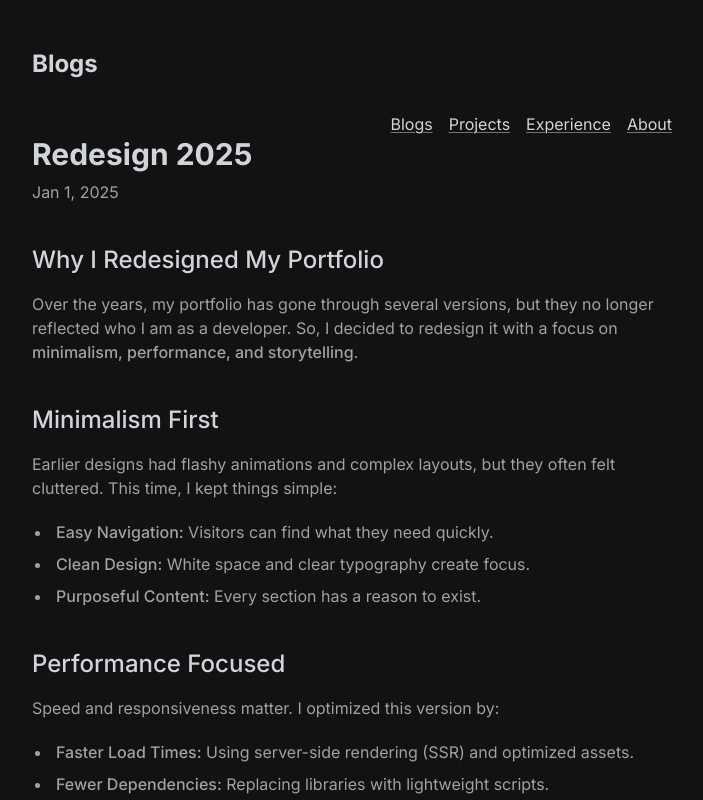
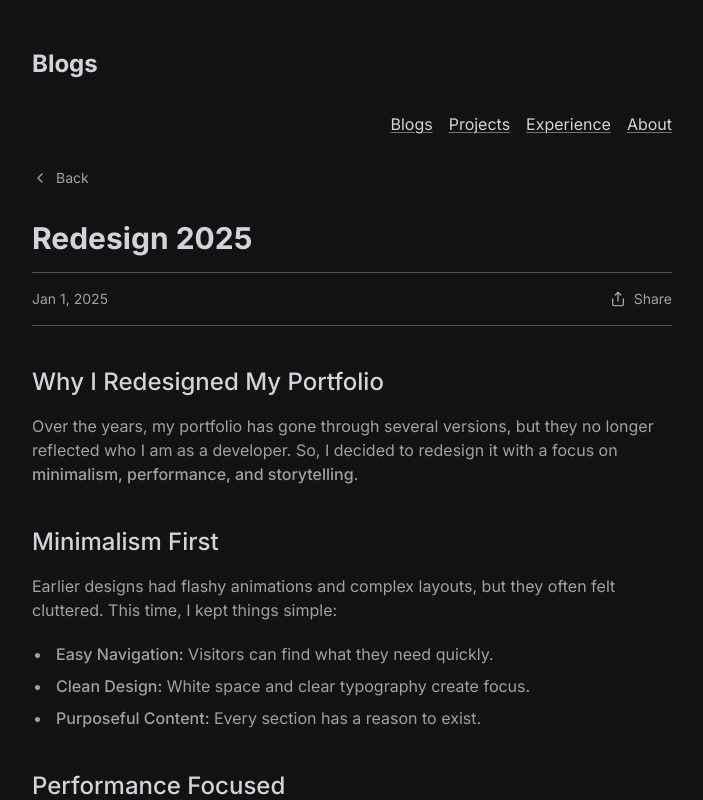
Before and after one commit to shm-dtt/portfolio-v2, a Next.js app: page /blogs/redesign-2025 in a window 1280 px wide. Shown: the top 800 px of the page, without its empty margins (288-991 px from the left). Built offline with nearby package versions, Linux system fonts and the light colour scheme.

Commit message:
new component added

```diff
--- a/app/blogs/redesign-2025/page.mdx
+++ b/app/blogs/redesign-2025/page.mdx
@@ -1,25 +1,16 @@
 {/* Metadata and imports */}
-import BackButton from '@/components/ui/BackButton';
+import BlogHeader from '@/components/ui/BlogHeader';
+
 export const metadata = {
-title: 'Redesign 2025',
-alternates: {
-canonical: '/blogs/redesign-2025',
-},
-date: '01-01-2025',
+  title: "Redesign 2025",
+  alternates: {
+    canonical: "/blogs/redesign-2025",
+  },
+  date: "01-01-2025",
 };
 
-# Redesign 2025
+<BlogHeader title={metadata.title} date={metadata.date} link={metadata.alternates.canonical}/>
 
-<p className="text-neutral-400 mb-8 mt-2">
-  {new Date(metadata.date.split("-").reverse().join("-")).toLocaleDateString(
-    "en-US",
-    {
-      year: "numeric",
-      month: "short",
-      day: "numeric",
-    }
-  )}
-</p>
 ## Why I Redesigned My Portfolio
 
 Over the years, my portfolio has gone through several versions, but they no longer reflected who I am as a developer. So, I decided to redesign it with a focus on **minimalism, performance, and storytelling**.
@@ -56,10 +47,8 @@ For now, though, I’m happy with how far it’s come. And I’m even more excit
 
 Set in **[Inter](https://rsms.me/inter/)**. Built with **[Next.js](https://nextjs.org/)**, deployed on **[Vercel](https://vercel.com/)**. Styled using **[Tailwind CSS](https://tailwindcss.com/blog/tailwindcss-v4-beta)**. Version controlled with **[GitHub](https://github.com/)**.
 
-
 Inspired by **[Shu Ding](https://shud.in/)**, **[Paco
 Coursey](https://paco.me/)**, **[Lee Robinson](https://leerob.com/)**, and
 **[Olivier Larose](https://www.olivierlarose.com/)**.
 
-
 Thanks for stopping by and exploring my portfolio! If you’d like to collaborate or just say hi, feel free to reach out.
--- a/app/blogs/spotify-playing-component/page.mdx
+++ b/app/blogs/spotify-playing-component/page.mdx
@@ -1,5 +1,5 @@
 {/* Metadata and imports */}
-import BackButton from '@/components/ui/BackButton';
+import BlogHeader from '@/components/ui/BlogHeader';
 import playing from './playing.png';
 import info from './info.png';
 import Image from 'next/image';
@@ -12,22 +12,7 @@ export const metadata = {
   date: "13-04-2025",
 };
 
-<BackButton />
-
-{/* Blog starts from here ->-> */}
-
-# Building a real time Spotify "Now Playing" Component
-
-<p className="text-neutral-400 mb-8 mt-2">
-  {new Date(metadata.date.split("-").reverse().join("-")).toLocaleDateString(
-    "en-US",
-    {
-      year: "numeric",
-      month: "short",
-      day: "numeric",
-    }
-  )}
-</p>
+<BlogHeader title={metadata.title} date={metadata.date} link={metadata.alternates.canonical}/>
 
 As a music enthusiast and developer, I wanted to share my current music taste with visitors to my personal website. In this blog post, I'll walk through how I built a real-time "Now Playing" Spotify integration for my Next.js website.
 
--- a/components/ui/BackButton.tsx
+++ /dev/null
@@ -1,19 +0,0 @@
-import Link from "next/link";
-import { ChevronLeft } from "lucide-react";
-
-/**
- * BackButton component renders a button that navigates back to the blogs page.
- * The button has a custom style and changes color on hover.
- *
- * @returns {JSX.Element} The BackButton component.
- */
-
-const BackButton: React.FC = () => {
-  return (
-    <button className="my-8 text-neutral-400 hover:text-white">
-      <Link href="/blogs" className=" flex flex-row text-sm items-center gap-2"><ChevronLeft size={16}/> Back</Link>
-    </button>
-  );
-};
-
-export default BackButton;
--- /dev/null
+++ b/components/ui/BlogHeader.tsx
@@ -0,0 +1,62 @@
+"use client"
+
+import { ChevronLeft, Share } from "lucide-react";
+import Link from "next/link";
+
+interface BlogHeaderProps {
+  title: string;
+  date: string;
+  link: string;
+}
+
+const BlogHeader: React.FC<BlogHeaderProps> = ({ title, date, link }) => {
+
+  const handleShare = async () => {
+    try {
+      await navigator.share({
+        title: title,
+        text: "Check out this blog post by Soham Dutta",
+        url: link,
+      });
+    } catch (err) {
+      console.log(`Error: ${err}`);
+    }
+  };
+
+  console.log(title);
+  return (
+    <div>
+      <Link
+        href="/blogs"
+        className="my-8 flex flex-row text-sm items-center gap-2 text-neutral-400 hover:text-white"
+      >
+        <ChevronLeft size={16} /> Back
+      </Link>
+
+      <h1 className="font-bold text-3xl">{title}</h1>
+
+      <hr className="my-4 border-neutral-600"></hr>
+      <div className="flex flex-row items-center justify-between gap-1 text-sm text-neutral-400">
+        <p>
+          {new Date(date.split("-").reverse().join("-")).toLocaleDateString(
+            "en-US",
+            {
+              year: "numeric",
+              month: "short",
+              day: "numeric",
+            }
+          )}
+        </p>
+        {/* •
+        <p>3min read</p> */}
+        <button onClick={handleShare} className=" cursor-pointer flex flex-row text-sm items-center gap-2 text-neutral-400 hover:text-white">
+        <Share size={16}/> Share
+        </button>
+      </div>
+
+      <hr className="mt-4 mb-8 border-neutral-600"></hr>
+    </div>
+  );
+};
+
+export default BlogHeader;
--- a/components/ui/BlogSubInfo.tsx
+++ /dev/null
@@ -1,9 +0,0 @@
-const BlogSubInfo: React.FC = () => {
-  return (
-    <div>
-        <hr></hr>
-    </div>
-  );
-};
-
-export default BlogSubInfo;
```
Also changed, not shown: components/ui/HoverButton.tsx (+0 -11 lines).
